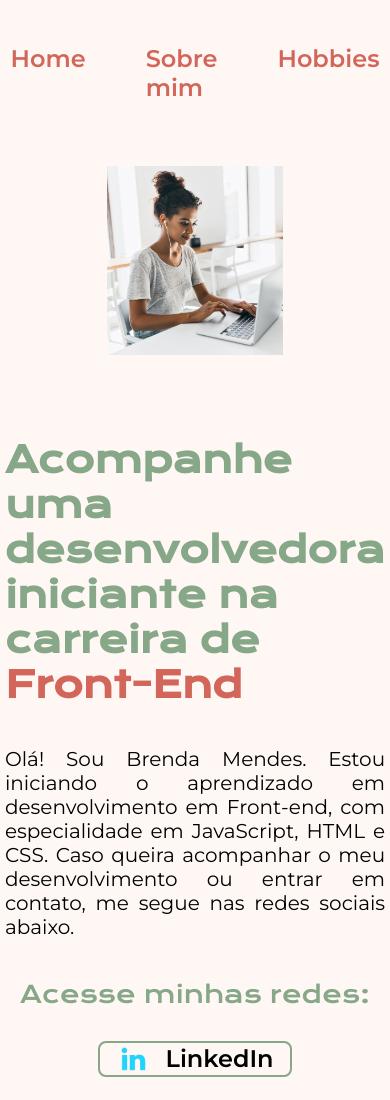
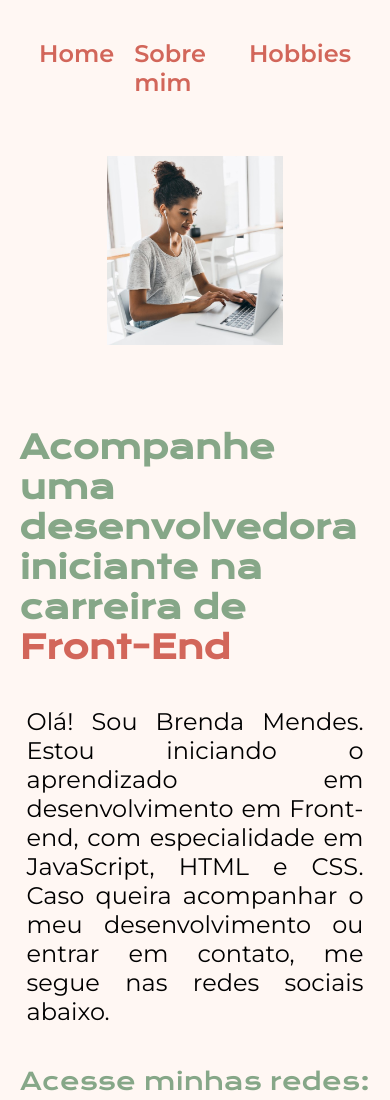
Before and after one commit to brendampa/Curso-HTML-3, a plain HTML site: page index.html in a window 390 px wide. Shown: the top 1100 px of the page. Drawn offline with nearby package versions, Linux system fonts and the light colour scheme.

Commit message:
ajuste para alinhamento de mobile

```diff
--- a/styles/style.css
+++ b/styles/style.css
@@ -6,6 +6,7 @@
     --cor-secundaria:#86A788;
     --cor-terciaria:#D2665A;
     --cor-quaternaria:#000000;
+
     --font-principal: "Krona One", sans-serif;
     --fonte-secundaria: "Montserrat", sans-serif;
 }
@@ -24,19 +25,17 @@ body{
     color: var(--cor-secundaria);
 }
 .cabecalho{
-    padding: 2% 0 0 15%;
+    padding: 2% 0% 0% 15%;
 }
 .cabecalho__menu{
     display: flex;
-    gap: 20px
+    gap: 80px;
 }
 .cabecalho__menu__link{
     font-family: var(--fonte-secundaria);
     font-weight: 600;
     font-size: 1.5rem;
     color: var(--cor-terciaria);
-    margin: 0 10px;
-    padding: 5px 10px;
     text-decoration: none;
 }
 .cabecalho__menu__link:hover{
@@ -65,17 +64,16 @@ body{
 
 .apresentacao__conteudo__titulo{
 
-    font-size: 2.25rem; /* 16px equivale a 1 rem. Rem é medida relativa e acompanha a responsividade. Px é absoluto, ou seja, fixo.*/
+    font-size: 2rem; /* 16px equivale a 1 rem. Rem é medida relativa e acompanha a responsividade. Px é absoluto, ou seja, fixo.*/
     font-family: var(--font-principal);
 }
 .titulo-destaque {
     color: var(--cor-terciaria)
 }
 .apresentacao__conteudo__texto{
-    font-size: 1.25rem ;
+    font-size: 1.5rem ;
     font-family: var(--fonte-secundaria);
     text-align: justify;
-
 }
 
 .apresentacao__conteudo__links{
@@ -94,21 +92,21 @@ body{
 .apresentacao__conteudo__links__navegacao{
     display: flex;
     justify-content: center;
-    align-items: center;
+    /*align-items: center;*/
     gap:16px;
     color: var(--cor-quaternaria);
     border: 2px solid var(--cor-secundaria);
     width: 50%;
     text-align: center;
-    align-content: center;
+    /*align-content: center;*/
     border-radius: 8px; /* arredondar borda*/
     font-size: 1.5rem;
     font-family: var(--fonte-secundaria);
-    padding: 21.5 px 0; /*Distância entre o conteúdo e a borda. Primeiro valor vertical(21.5) e segundo(0) horizontal.*/
+    padding: 21.5px 0; /*Distância entre o conteúdo e a borda. Primeiro valor vertical(21.5) e segundo(0) horizontal.*/
     text-decoration: none;
     font-weight: 600;
 }
-.apresentacao__conteudo__links__link:hover{
+.apresentacao__conteudo__links__navegacao:hover{
     background-color: var(--cor-secundaria);
     color: var(--cor-principal);
 }
@@ -168,6 +166,7 @@ body{
     }
     .cabecalho__menu{
         justify-content: center;
+        gap: 20px;
     }
     .apresentacao{
         flex-direction: column-reverse;
@@ -181,6 +180,8 @@ body{
     }
     .apresentacaoHoobie__conteudo{
         width: auto;
-
+    }
+    .apresentacao__conteudo__texto{
+        padding: 0% 2%;
     }
 }
```
